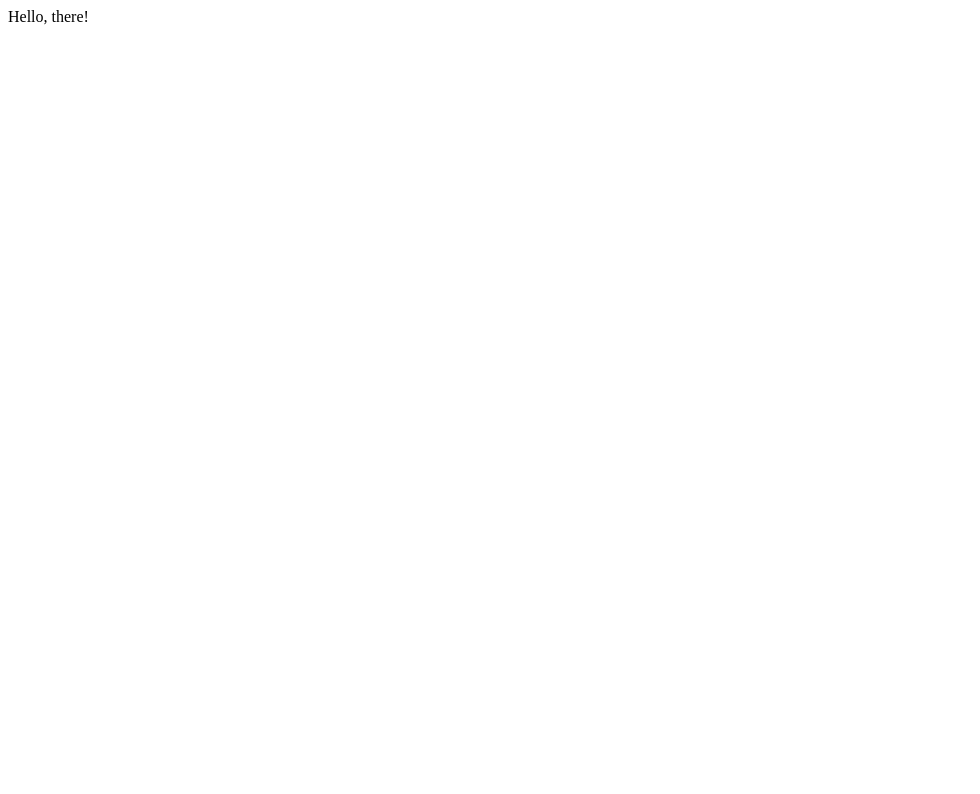
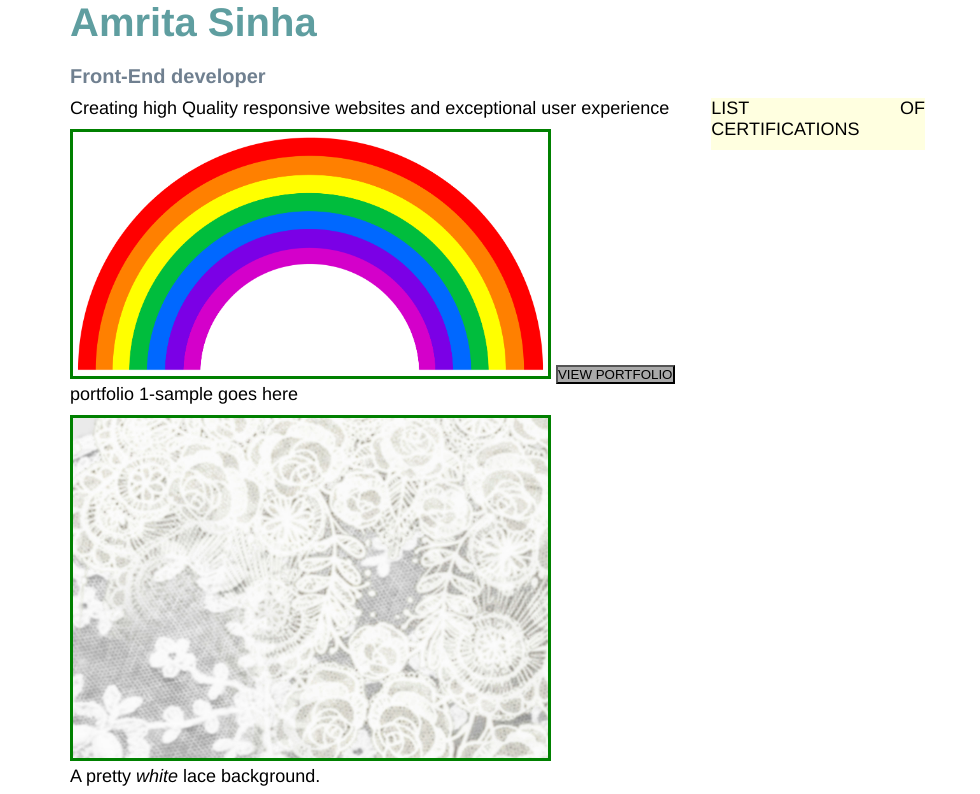
Before and after one commit to amritasinha/portfolio, a plain HTML site: page index.html in a window 1280 px wide. Shown: the top 794 px of the page, without its empty margins (0-980 px from the left). Drawn offline with Linux system fonts and the light colour scheme; grey boxes are pictures that could not be loaded.

Commit message:
my site files

```diff
--- a/index.html
+++ b/index.html
@@ -1,7 +1,99 @@
-<!DOCTYPE>
-<html>
-<head></head>
-<body>
-Hello, there!
-</body>
-</htmL>
+        <!DOCTYPE html>
+        <html>
+
+            <head>
+                <title>Portfolio | Amrita Sinha | Front-End Developer</title>
+                <link rel="stylesheet" type="text/css" href="style.css">
+
+                </head>
+
+            <body>
+                <div class="container">
+                    <div class="content">
+
+                    <h1>Amrita Sinha </h1>
+                        <h2>
+               Front-End developer</h2>
+
+                <div class="content"><p>
+                Creating high Quality responsive websites and exceptional user experience
+                </p>
+
+                    <img class="image1"src="rainbow-08.jpg" alt= "rainbow">
+                    <button id= "button" type="button"
+                            onclick ="myFunction()">VIEW PORTFOLIO</button>
+
+
+
+                <p>portfolio 1-sample goes here</p>
+                <img class="image1" src="white%20lace.jpg" alt="white lace">
+                <p>A pretty <em> white </em> lace background.</p>
+                <a href="hite%20lace.jpg" target="_empty" ><b>Download</b></a>
+
+                    <img class="image1" src="green%20cotton%20flowers.jpg" alt="green flowers">
+                     <p> A very pretty green cotton soft background<br>
+                Can be used as shaded background or as a thick padding cover:</p>
+
+
+                    <img class="image1" src="Silver_Sequins_on_Lace-.jpg" alt="roses">
+                     <p> A very pretty <b> grey </b>background with <b> Sequins </b></p>
+
+
+                    <img class="image1" src="ink%20blue%20flowers.jpg" alt="blue flowers">
+                     <p>A dark blue royal ink background with some pretty vintage marks!
+                    </p>
+
+
+
+                    <img class="image1" src="red%20white%20polka.gif" alt="polka">
+
+                    <p> A red and white polka dotted background with more reds.</p>
+                            </div>
+
+
+
+                        <div class="side-content">
+                        <p>
+
+                    LIST OF CERTIFICATIONS
+
+
+                        </p>
+                            </div>
+                       <div class="clearfix"></div>
+
+
+
+
+
+
+
+    <div>
+                        <img class="image1"src="IMG-20170115-WA0011.jpg" alt="image of the author";>
+
+                             <p id="amrita">
+
+                        <b>Amrita Sinha</b></p>
+        </div>
+
+
+            </div>
+
+
+
+
+
+
+
+
+
+
+        </body>
+
+
+
+
+
+
+
+    </html>
--- /dev/null
+++ b/style.css
@@ -0,0 +1,110 @@
+    *{
+        margin:0;
+        padding: 0;
+        box-sizing: border-box;
+    }
+
+body{
+    font-family: helvetica Neue,Ariel;
+    font-size: 18px;
+
+}
+
+h1,h2{
+
+
+    }
+
+    h1{
+        padding-top: auto;
+        color: cadetblue;
+        font-size: 40px;
+        margin-bottom: 20px;
+
+
+
+    }
+
+    h2{
+
+        color:slategrey;
+        font-size: 20px;
+        margin-bottom: 10px;
+
+    }
+
+
+    p {
+        font-style: normal;
+         font-family: helvetica neue,Ariel;
+        text-align: justify;
+        margin-bottom: 10px;
+    }
+
+
+
+    .image1 {
+        border-style: solid;
+        border-color: green;
+        width:75%;
+
+
+
+
+
+    }
+
+    #button {
+        size:50px
+        border-color: slategrey;
+        background-color: darkgray;
+        tab-size: 100px;
+
+
+    }
+
+    .container {
+        width: 1140px;
+        margin-left: auto;
+        margin-right: auto;
+    }
+
+    .content {
+        background-color: white;
+        width: 75%;
+        float: left;
+        box-sizing: content-box;
+    }
+
+    .Side-content {
+        background-color: pink;
+    }
+
+    .author-box {
+        background-color: lightyellow;
+width:25%;
+        image
+
+    }
+
+    .side-content {
+        background-color: lightyellow;
+        width: 25%;
+        float: left;
+    }
+
+    .clearfix: after {
+        content:"";
+        display: table;
+        clear:both;
+
+    }
+
+
+#amrita {
+    font-size: 22px;
+}
+
+#amrita-image {
+
+}
```
Also changed, not shown: IMG-20170115-WA0011.jpg (added), Silver_Sequins_on_Lace-.jpg (added), beige vintage-wallpaper.jpg (added), ink blue flowers.jpg (added), rainbow-08.jpg (added), red roses on white sheet.jpg (added), red white polka.gif (added), solid purple.jpg (added), vintage paper.jpg (added), white lace.jpg (added), yellow pink flowers.jpg (added), 2 other files.
